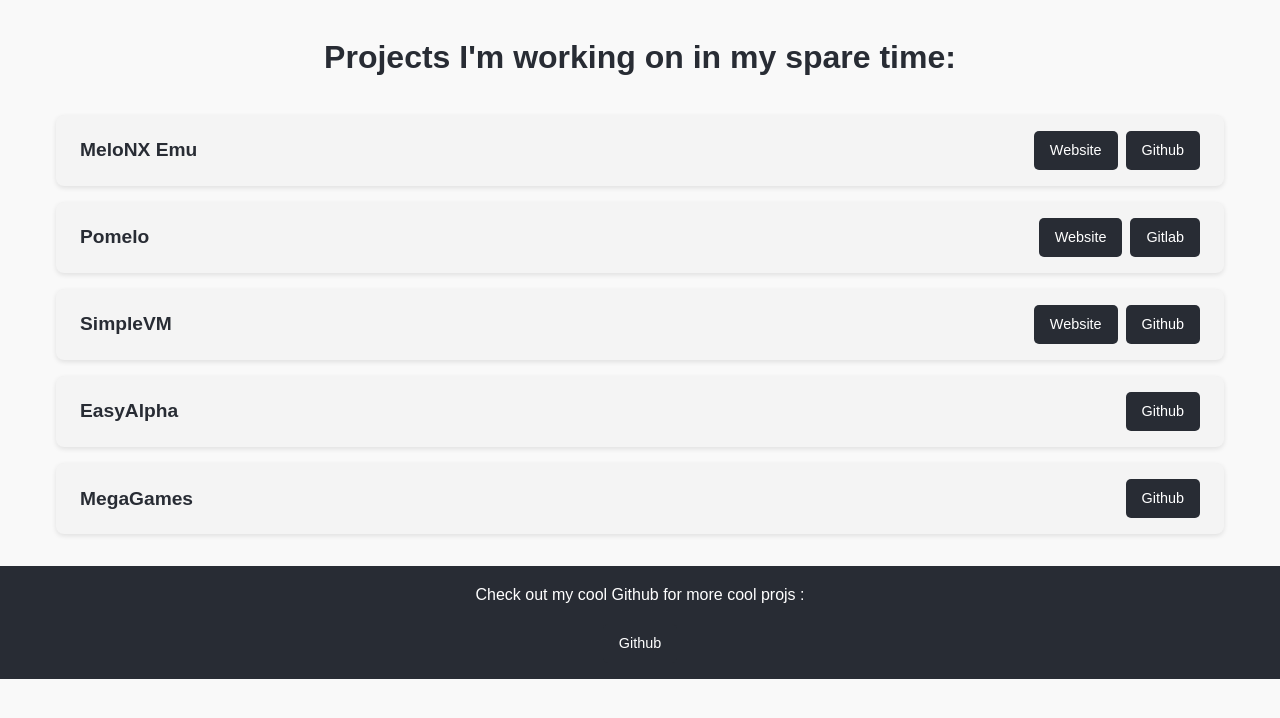
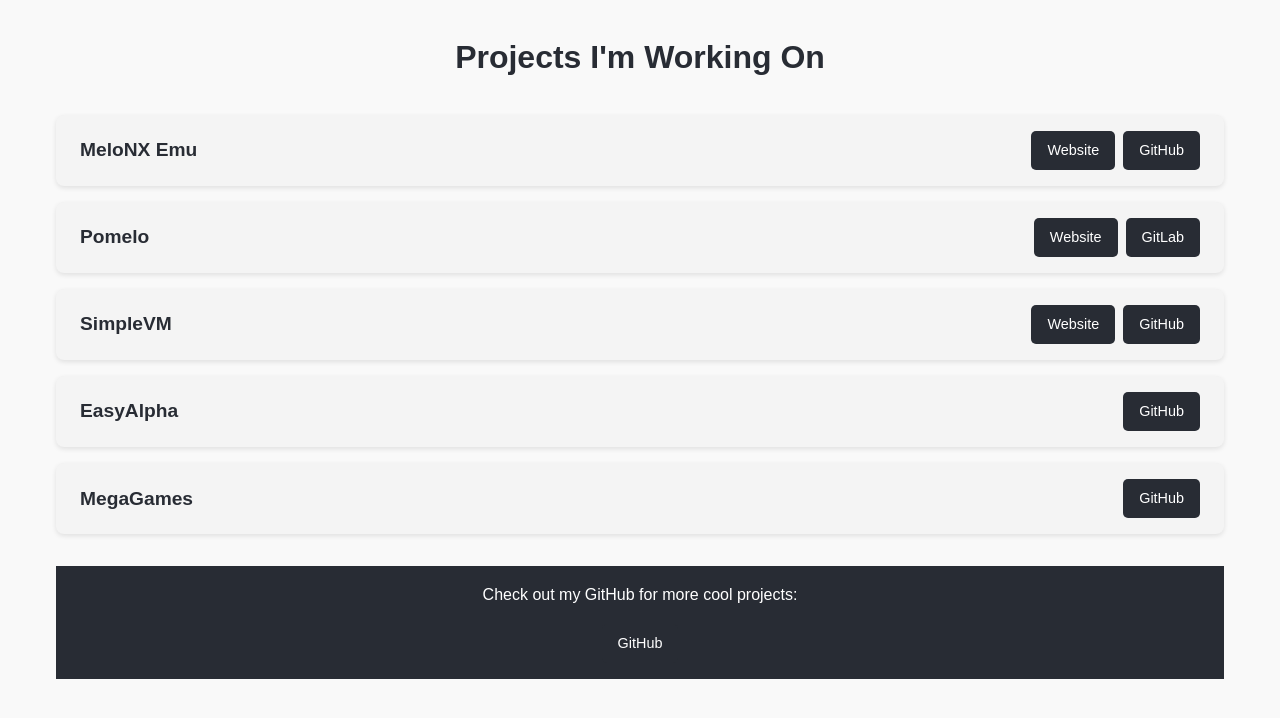
Before and after one commit to TechGuy541/techguy541.github.io, a plain HTML site: page projects.html in a window 1280 px wide. Drawn offline with Linux system fonts and the light colour scheme.

Commit message:
Update projects.html

```diff
--- a/projects.html
+++ b/projects.html
@@ -9,50 +9,55 @@
 </head>
 <body>
     <div class="container">
-        <h1>Projects I'm working on in my spare time:</h1>
-         <div class="project">
+        <h1>Projects I'm Working On</h1>
+
+        <!-- MeloNX Project -->
+        <div class="project">
             <div class="project-name">MeloNX Emu</div>
             <div class="buttons">
-            <a href="https://melonx.org" class="button">Website</a>
-                  <a href="https://github.com/MeloNX-emu/melonx" class="button">Github</a>
+                <a href="https://melonx.org" class="button">Website</a>
+                <a href="https://github.com/MeloNX-emu/melonx" class="button">GitHub</a>
             </div>
-             </div>
+        </div>
+
+        <!-- Pomelo Project -->
         <div class="project">
             <div class="project-name">Pomelo</div>
             <div class="buttons">
                 <a href="https://pomelo-emu.github.io" class="button">Website</a>
-                <a href="https://gitlab.com/pomelo-emu/pomelo" class="button">Gitlab</a>
+                <a href="https://gitlab.com/pomelo-emu/pomelo" class="button">GitLab</a>
             </div>
         </div>
 
+        <!-- SimpleVM Project -->
         <div class="project">
             <div class="project-name">SimpleVM</div>
             <div class="buttons">
-                 <a href="https://techguycodes.dev/simplevm.html" class="button">Website</a>
-                <a href="https://github.com/techguy541/SimpleVM" class="button">Github</a>
+                <a href="https://techguycodes.dev/simplevm.html" class="button">Website</a>
+                <a href="https://github.com/techguy541/SimpleVM" class="button">GitHub</a>
             </div>
         </div>
 
+        <!-- EasyAlpha Project -->
         <div class="project">
             <div class="project-name">EasyAlpha</div>
             <div class="buttons">
-
-                  <a href="https://github.com/techguy541/EasyAlpha" class="button">Github</a>
+                <a href="https://github.com/techguy541/EasyAlpha" class="button">GitHub</a>
             </div>
         </div>
 
-         <div class="project">
+        <!-- MegaGames Project -->
+        <div class="project">
             <div class="project-name">MegaGames</div>
             <div class="buttons">
-
-                  <a href="https://github.com/techguy541/MegaGames" class="button">Github</a>
+                <a href="https://github.com/techguy541/MegaGames" class="button">GitHub</a>
             </div>
         </div>
-        </div>
 
+        <!-- Footer Section -->
         <div class="footer">
-            <p>Check out my cool Github for more cool projs :</p>
-            <a href="https://github.com/techguy541" class="button">Github</a>
+            <p>Check out my GitHub for more cool projects:</p>
+            <a href="https://github.com/techguy541" class="button">GitHub</a>
         </div>
     </div>
 </body>
```
